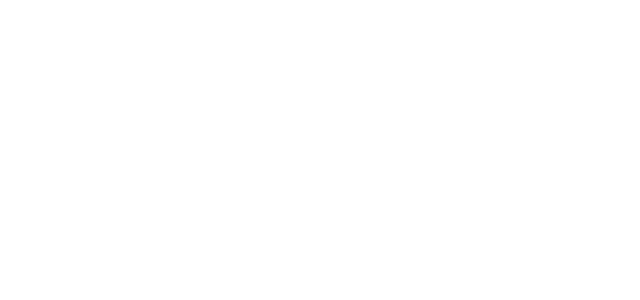
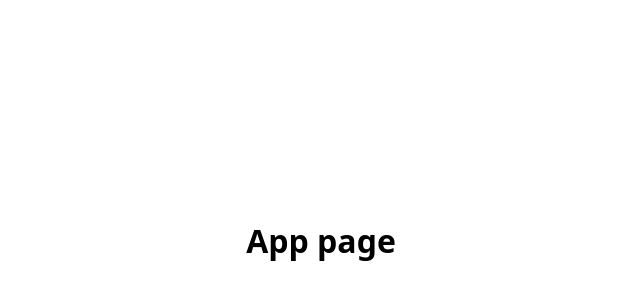
Before and after one commit to eversonifsp/controle-acesso-react, a React (Create React App) app: page / in a window 1280 px wide. Shown: the part 160-460 px from the top of the page, without its empty margins (319-959 px from the left). Built offline with nearby package versions, Linux system fonts and the light colour scheme; the HTML template or start-up script is replaced by a standard one.

Commit message:
Mudança de código

```diff
--- a/src/App.jsx
+++ b/src/App.jsx
@@ -1,10 +1,10 @@
-import React from 'react';
+import './style.css';
+import logoif from './img/logoIF.png';
 
-const App = () => {
+ function App() {
   return (
-    <div>
-    </div>
+    <h1> App page </h1>
   );
-};
+}
 
 export default App;
```
